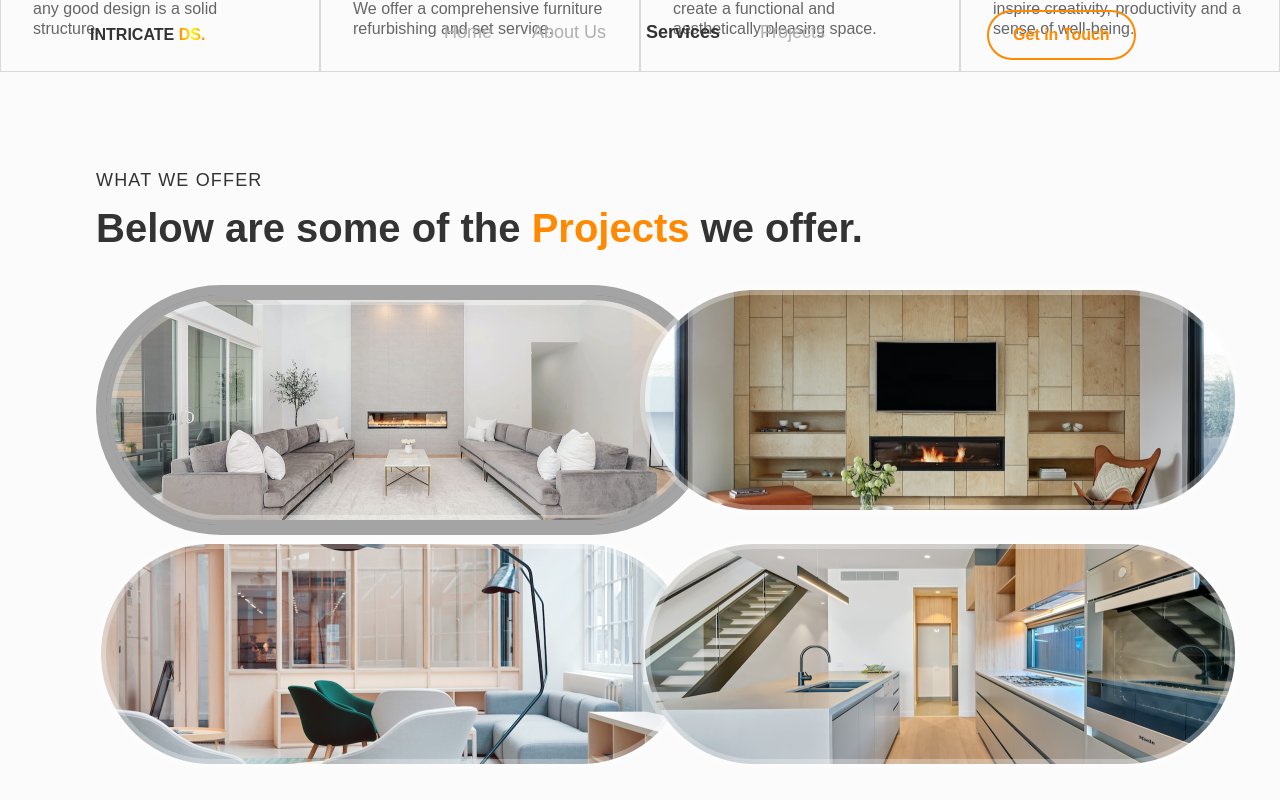
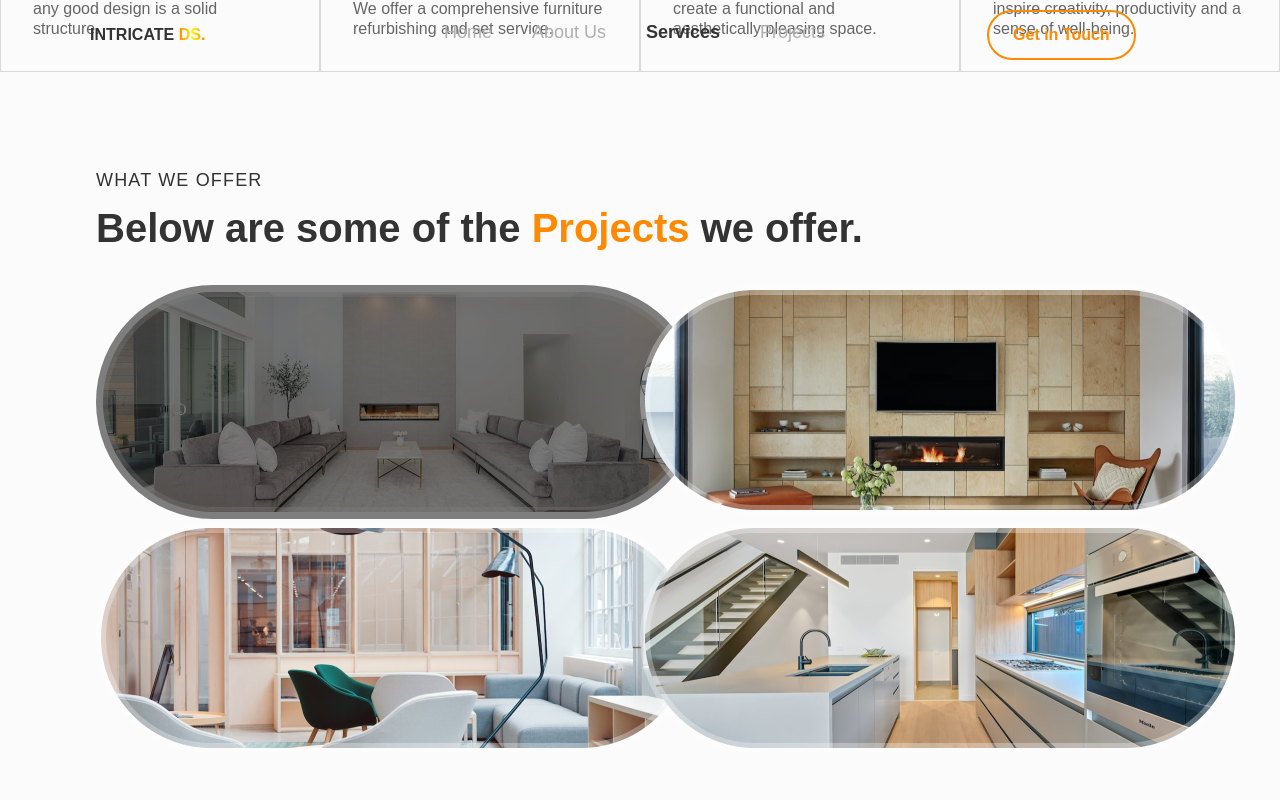
Before and after one commit to Greg-Soap/intricatedesign, a React (Create React App) app: page / in a window 1280 px wide. In both pictures the pointer is over the picture 396 px from the left and 2968 px from the top of the page. Shown: the part 2568-3368 px from the top of the page. Built offline with nearby package versions, Linux system fonts and the light colour scheme.

Commit message:
project scss for the project images

```diff
--- a/src/pages/projects/Projects.scss
+++ b/src/pages/projects/Projects.scss
@@ -71,6 +71,7 @@
         margin-bottom: 1rem;
         width: 100%;
       }
+
       img {
         @include tablet {
           width: 100%;
@@ -78,16 +79,17 @@
         @include landscape {
           width: 100%;
         }
-      }
-      img:hover {
+        &:hover {
+          filter: brightness(0.5);
           background: linear-gradient(
             0deg,
             rgba(0, 0, 0, 0.5),
             rgba(0, 0, 0, 0.5)
           );
-        border: 10px solid rgba(255, 255, 255, 0.3);
+          border: 2px solid rgba(255, 255, 255, 0.3);
           border-radius: 200px;
         }
       }
     }
   }
+}
```
Also changed, not shown: 1 other file (tests, documents, lock files or other folders). Lines whose indentation alone changed are shown as unchanged.
